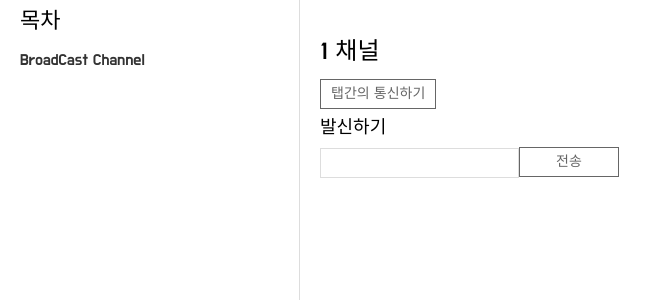
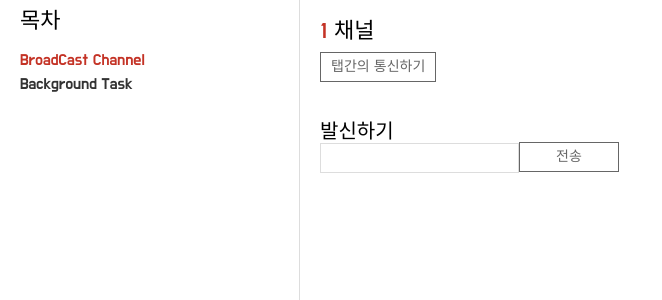
Before and after one commit to d0hyeon/web-api, a React (Create React App) app: page /broadcast/1 in a window 1280 px wide. Shown: the top 300 px of the page, without its empty margins (0-662 px from the left). Built offline with nearby package versions, Linux system fonts and the light colour scheme.

Commit message:
스타일 컴포넌트 분리

```diff
--- a/src/components/layout/Navigate.tsx
+++ b/src/components/layout/Navigate.tsx
@@ -8,7 +8,8 @@ type Menu = {
 }
 
 const CATEGORIES: Menu[] = [
-  {title: 'BroadCast Channel', path: '/broadcast'}
+  {title: 'BroadCast Channel', path: '/broadcast'},
+  {title: 'Background Task', path: '/background'}
 ]
 
 const Navigate: React.FC = () => {
@@ -19,7 +20,7 @@ const Navigate: React.FC = () => {
       <MenuList>
         {CATEGORIES.map(({title, path}) => (
           <li key={title}>
-            <NavLink to={path} activeStyle={{color: '#333'}}>{title}</NavLink>
+            <NavLink to={path} activeStyle={{color: '#C43326'}}>{title}</NavLink>
           </li>
         ))}
       </MenuList>
@@ -49,7 +50,7 @@ const MenuList = styled.ul`
     }
 
     a {
-      color: #666;
+      color: #333;
     }
   }
 `
--- /dev/null
+++ b/src/components/styles/common.ts
@@ -0,0 +1,39 @@
+import styled from '@emotion/styled';
+
+export const Header = styled.header`
+  margin-bottom: 40px;
+  h1, h2 {
+    margin-bottom: 10px;
+  }
+
+  p {
+    line-height: 1.6;
+    font-size: 16px;
+
+    & ~ p {
+      margin-top: 5px;
+    }
+  }
+`;
+
+
+export const Section = styled.section`
+  & ~ & {
+    margin-top: 15px;
+  }
+
+  h2 {
+    margin-bottom: 10px;
+  }
+`;
+
+
+export const Button = styled.button`
+  min-width: 100px;
+  height: 30px;
+  padding: 0 10px;
+  border: 1px solid #666;
+  color: #666 ;
+  line-height: 28px;
+  font-size: 14px;
+`;
--- a/src/components/styles/input.ts
+++ b/src/components/styles/input.ts
@@ -7,7 +7,7 @@ export interface InputProps {
   height?: number;
 }
 
-export const SInput = styled.input<InputProps>`
+export const Input = styled.input<InputProps>`
   border: 1px solid #ddd;
   padding: 0 10px;
   line-height: 28px;
--- /dev/null
+++ b/src/components/styles/text.ts
@@ -0,0 +1,25 @@
+import styled from '@emotion/styled';
+
+export const H1 = styled.h1`
+  font-size: 24px;
+`;
+export const H2 = styled.h2`
+  font-size: 22px;
+`;
+export const H3 = styled.h3`
+  font-size: 20px;
+`;
+export const H4 = styled.h4`
+  font-size: 18px;
+`;
+export const H5 = styled.h5`
+  font-size: 16px;
+`;
+export const P = styled.p`
+  font-size: 14px;
+`;
+export const Em = styled.em`
+  color: #C43326;
+  font-weight: inherit;
+  font-style: normal;
+`;
--- a/src/pages/Broadcast/detail.tsx
+++ b/src/pages/Broadcast/detail.tsx
@@ -1,7 +1,9 @@
 import React from 'react';
 import styled from '@emotion/styled';
-import { SInput } from '@src/components/styles/input';
+import { Input } from '@src/components/styles/input';
 import { useLocation, RouteChildrenProps } from 'react-router-dom';
+import { Button, Section, Header } from '@src/components/styles/common';
+import { H2, H3, Em } from '@src/components/styles/text';
 
 type MutableRefObject<T> = {
   current: T | null;
@@ -50,26 +52,25 @@ const BroadCast: React.FC<RouteChildrenProps<Params>> = ({match}) => {
 
   return (
     <>
-      <Section>
-        <h2>{channelId} 채널</h2>
+      <Header>
+        <H2><Em>{channelId}</Em> 채널</H2>
         <div>
           {/* @ts-ignore */}
           <Button as="a" href={location?.pathname} target="_blank" rel="norefferrer">
             탭간의 통신하기
           </Button>
-
-          <article>
-            <h4>발신하기</h4>
-            <div>
-              <SInput ref={inputRef}/>
-              <Button onClick={messagePostHandler}>전송</Button>
-            </div>
-          </article>
+        </div>
+      </Header>
+      <Section>
+        <H3>발신하기</H3>
+        <div>
+          <Input ref={inputRef}/>
+          <Button onClick={messagePostHandler}>전송</Button>
         </div>
       </Section>
       {!!messageList.length && (
         <Section>
-          <h1>수신내역</h1>
+          <H3>수신내역</H3>
           <MessageList>
             {messageList.map(({timeStamp, data}) => (
               <li key={timeStamp.toString()}>
@@ -85,34 +86,6 @@ const BroadCast: React.FC<RouteChildrenProps<Params>> = ({match}) => {
 
 export default React.memo(BroadCast);
 
-export const Section = styled.section`
-  margin-top: 20px;
-  h3 {
-    font-size: 20px;
-  }
-
-  > div {
-    margin-top: 15px;
-  }
-
-  article {
-    h4 {
-      margin: 10px 0;
-      font-size: 18px;
-    }
-  }
-`
-
-export const Button = styled.button`
-  min-width: 100px;
-  height: 30px;
-  padding: 0 10px;
-  border: 1px solid #666;
-  color: #666 ;
-  line-height: 28px;
-  font-size: 14px;
-`;
-
 const MessageList = styled.ul`
   margin-top: 10px;
   li {
--- a/src/pages/Broadcast/index.tsx
+++ b/src/pages/Broadcast/index.tsx
@@ -1,7 +1,6 @@
 import React from 'react';
-import styled from '@emotion/styled';
-import { SInput } from '@src/components/styles/input';
-import { Button, Section } from './detail';
+import { Input } from '@src/components/styles/input';
+import { Button, Section, Header } from '@src/components/styles/common';
 import { useHistory } from 'react-router-dom';
 
 const BroadCastChannel: React.FC = () => {
@@ -23,7 +22,7 @@ const BroadCastChannel: React.FC = () => {
       <Section>
         <h2>채널 개설하기</h2>
         <div>
-          <SInput placeholder="채널이름" ref={inputRef} />
+          <Input placeholder="채널이름" ref={inputRef} />
           <Button onClick={setChannelHandler}>생성</Button>
         </div>
       </Section>
@@ -31,16 +30,4 @@ const BroadCastChannel: React.FC = () => {
   )
 };
 
-const Header = styled.header`
-  h1 {
-    font-size: 24px;
-  }
-
-  p {
-    margin-top: 10px;
-    line-height: 1.6;
-    font-size: 16px;
-  }
-`;
-
 export default BroadCastChannel;
```
